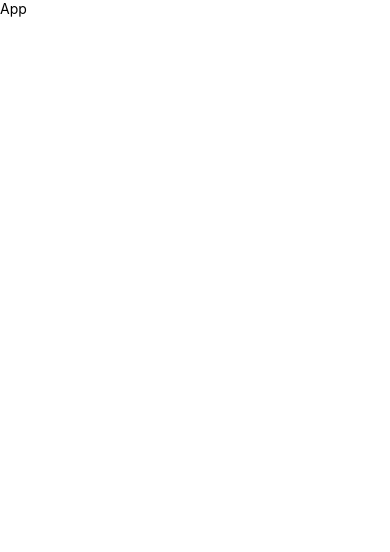
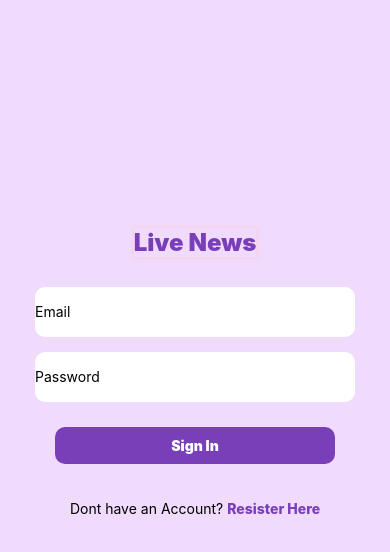
Before and after one commit to rajchatterz/Fake-Store-Client-Face, a React Native app in the folder front/: screen /Login in a window 390 px wide. Shown: the top 552 px of the page. Built offline with nearby package versions, Linux system fonts and the light colour scheme.

Commit message:
working on splashScreen

```diff
--- a/front/App.tsx
+++ b/front/App.tsx
@@ -1,12 +1,8 @@
 import {StyleSheet, Text, View} from 'react-native';
 import React from 'react';
-
+import Nav from './Navigation/Nav';
 const App = () => {
-  return (
-    <View>
-      <Text>App</Text>
-    </View>
-  );
+  return <Nav />;
 };
 
 export default App;
--- a/front/Navigation/nav.js
+++ b/front/Navigation/nav.js
@@ -0,0 +1,17 @@
+import { View, Text } from 'react-native'
+import React from 'react'
+import { NavigationContainer } from '@react-navigation/native'
+import { createNativeStackNavigator } from '@react-navigation/native-stack'
+import LoginScreen from '../screen/LoginScreen'
+const Stack = createNativeStackNavigator()
+const Nav = () => {
+  return (
+      <NavigationContainer>
+          <Stack.Navigator>
+            <Stack.Screen options={{headerShown:false}} name='Login' component={LoginScreen } />
+          </Stack.Navigator>
+    </NavigationContainer>
+  )
+}
+
+export default Nav
--- a/front/package.json
+++ b/front/package.json
@@ -11,9 +11,12 @@
   },
   "dependencies": {
     "@react-navigation/native": "^6.1.9",
+    "@react-navigation/native-stack": "^6.9.17",
     "axios": "^1.6.3",
     "react": "18.2.0",
-    "react-native": "0.73.1"
+    "react-native": "0.73.1",
+    "react-native-safe-area-context": "^4.8.2",
+    "react-native-screens": "^3.29.0"
   },
   "devDependencies": {
     "@babel/core": "^7.20.0",
--- /dev/null
+++ b/front/screen/LoginScreen.js
@@ -0,0 +1,142 @@
+import { Alert, Image, SafeAreaView, StyleSheet, Text, TextInput, TouchableOpacity, View } from 'react-native'
+import React, { useState } from 'react'
+
+const LoginView = ({ navigation }) => {
+  const [email, setEmail] = useState('')
+  const [password, setPassword] = useState('')
+  const [errorMessage, setErrorMessage] = useState('')
+  const [saveName,setSaveName] = useState('')
+
+  const fetchData = async() => {
+    try {
+      let url = `http://192.168.215.43:3001/register/${email}`
+      let response = await fetch(url)
+      let result = await response.json()
+      if(result.password === password){
+        setSaveName(result.name)
+         Alert.alert('Login Successful')
+        await navigation.navigate('Home', { saveName })
+
+      } else {
+        setErrorMessage('Invalid Credentials')
+      }
+
+    } catch (error) {
+      console.error('Fetch Error',error);
+    }
+  }
+  return (
+    <SafeAreaView style={styles.container}>
+      <View style={styles.topView}>
+        {/* <Image resizeMode='cover' style={styles.imageView} source={require('../assets/icon/icon.png')} /> */}
+        <Text style={styles.textView}>Live News</Text>
+      </View>
+      <View style={styles.middleView}>
+        <TextInput onChangeText={(text) => setEmail(text)} style={styles.textInputView} placeholder='Email' />
+        <TextInput secureTextEntry={true} onChangeText={(text) => setPassword(text)} style={styles.textInputView} placeholder='Password' />
+        {errorMessage ? <Text style={styles.errorMessage}>{errorMessage}</Text> : null}
+        <View style={styles.buttonContainer}>
+        <TouchableOpacity onPress={()=>fetchData()}>
+          <Text style={styles.buttonView}>Sign In</Text>
+        </TouchableOpacity>
+
+
+        <View style={styles.bottomView}>
+          <Text>Dont have an Account?</Text>
+          <TouchableOpacity onPress={()=>navigation.navigate('Register')}>
+              <Text style={styles.bottomButton}>Resister Here</Text>
+            </TouchableOpacity>
+        </View>
+        </View>
+      </View>
+
+
+
+    </SafeAreaView>
+  )
+}
+
+export default LoginView
+
+const styles = StyleSheet.create({
+  container: {
+    flex: 1,
+    alignItems: 'center',
+    backgroundColor: '#f0dbfd',
+    justifyContent:'center'
+
+
+  },
+  imageView: {
+    width: 190,
+    height: 170,
+
+  },
+  textView: {
+    color: '#783fb8',
+    fontSize: 24,
+    fontWeight: '900',
+    elevation: 100,
+    shadowColor: 'pink',
+    shadowOpacity: 0.7,
+    shadowRadius: 5,
+    top:-30
+  },
+  topView: {
+
+    justifyContent: 'center',
+    alignItems: 'center',
+  },
+  textInputView: {
+    width:320,
+    height: 50,
+    borderRadius: 10,
+    backgroundColor: '#fff',
+  },
+  buttonView: {
+    backgroundColor: '#783fb8',
+    width: 280,
+    textAlign: 'center',
+    color: '#fff',
+    padding: 10,
+    borderRadius: 10,
+    fontWeight: '900',
+    marginTop:10
+
+  },
+  middleView: {
+
+
+    height: 300,
+
+    justifyContent: 'flex-start',
+    gap:15
+
+
+  },
+  bottomView: {
+    alignItems: 'center',
+    justifyContent: 'space-between',
+    gap:4,
+    flexDirection: 'row',
+  },
+  bottomButton: {
+    color: '#783fb8',
+    fontWeight: '800',
+
+
+  },
+  buttonContainer: {
+    alignItems: 'center',
+
+    height: 100,
+    justifyContent: 'space-between',
+  },
+  errorMessage: {
+    color: 'red',
+    fontWeight: '700',
+    top: -11,
+    left:3
+
+  }
+})
```
Also changed, not shown: front/screen/SplashScreen.js (added), 1 other file (tests, documents, lock files or other folders).
